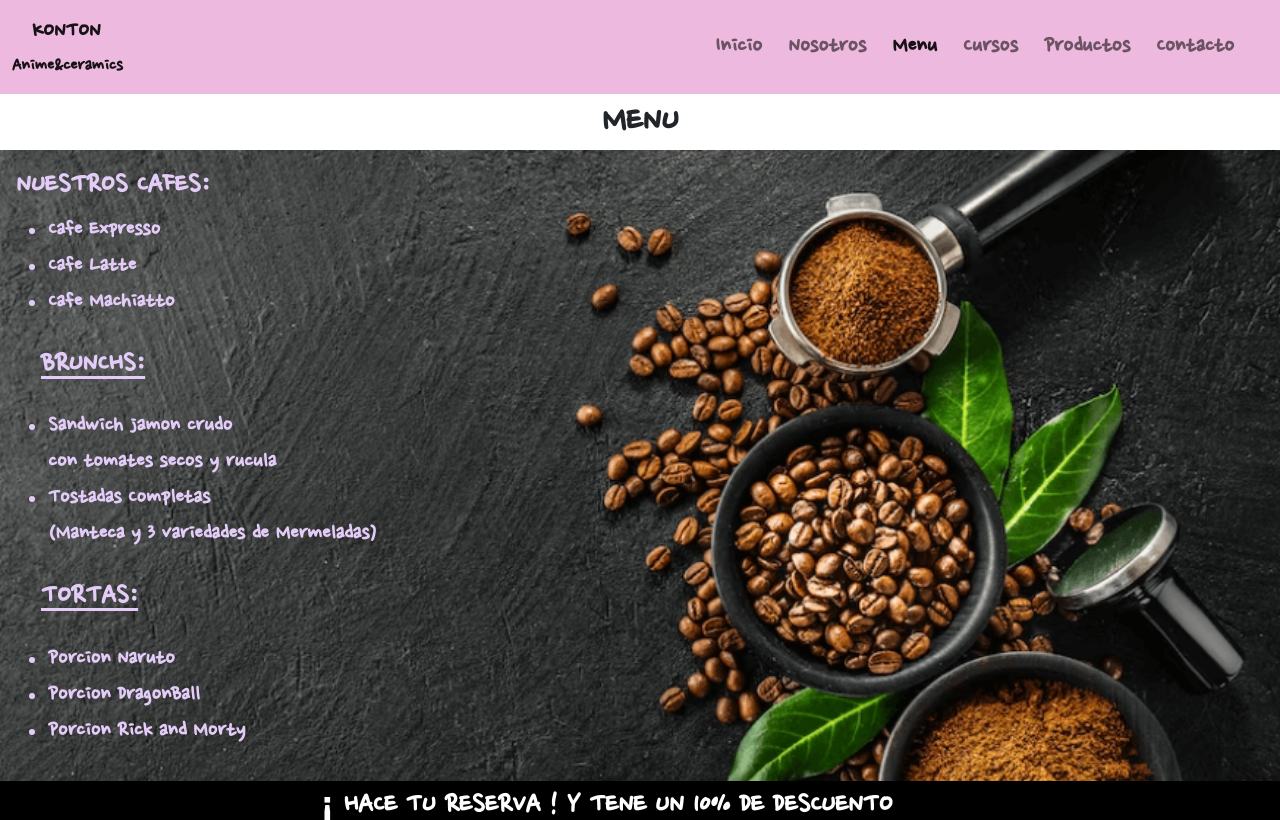
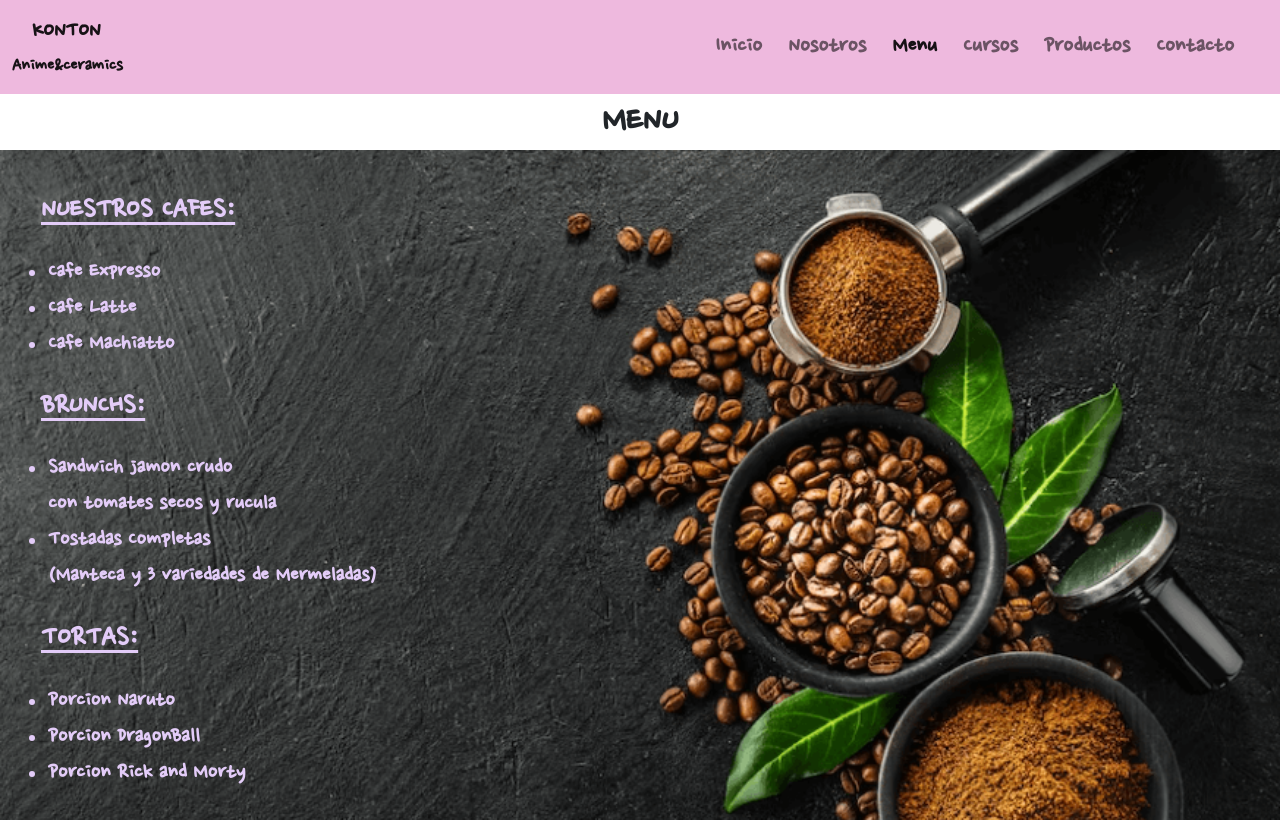
Before and after one commit to DavidSchoen02/PF-SCHOEN, a website: page pages/menu.html in a window 1280 px wide. Shown: the top 820 px of the page. Drawn offline with Linux system fonts and the light colour scheme.

Commit message:
arreglando detalle por arreglo de jerarquias

```diff
--- a/sass/layout/_menu.scss
+++ b/sass/layout/_menu.scss
@@ -7,7 +7,7 @@
     color: #e3ccf8;
 }
 
-.menu2 h3 {
+.menu2 h2, h3 {
     text-decoration: underline;
     text-align: left;
     font-size: xx-large;
```
Also changed, not shown: css/style.css.
